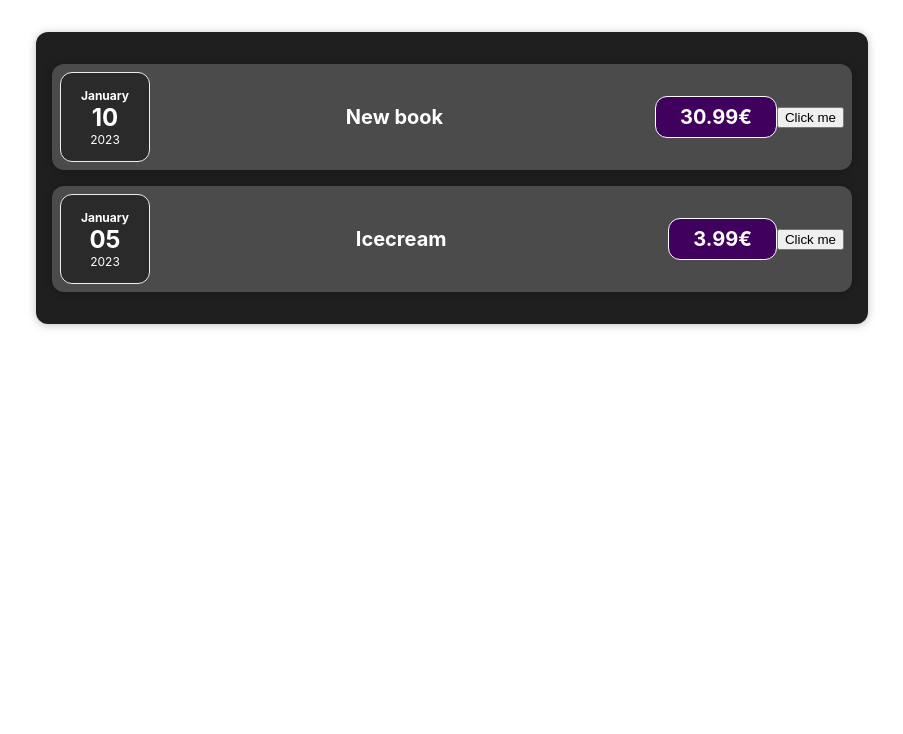
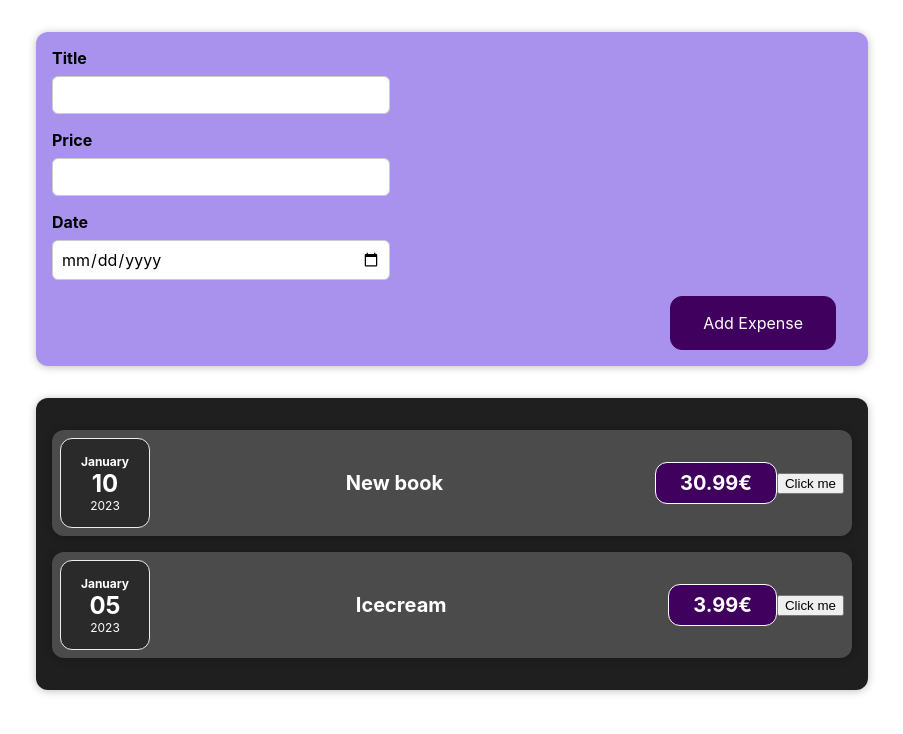
Before and after one commit to janari01/prog_alused, a React (Create React App) app in the folder react/expenses/expenses_app/: page / in a window 1280 px wide. Shown: the top 734 px of the page, without its empty margins (188-1091 px from the left). Built offline with nearby package versions, Linux system fonts and the light colour scheme.

Commit message:
Form element added

```diff
--- a/react/expenses/expenses_app/src/App.js
+++ b/react/expenses/expenses_app/src/App.js
@@ -1,6 +1,5 @@
-import logo from './logo.svg';
 import './App.css';
-
+import NewExpense from './components/NewExpense/newExpense';
 
 import Expenses from "./components/Expenses/Expenses";
 
@@ -19,6 +18,7 @@
   ]
   return (
     <div className="App">
+      <NewExpense></NewExpense>
       <Expenses expenses={expenses} />
     </div>
   );
--- a/react/expenses/expenses_app/src/components/NewExpense/ExpenseForm.css
+++ b/react/expenses/expenses_app/src/components/NewExpense/ExpenseForm.css
@@ -1,5 +1,6 @@
 .new-expense__controls {
     display: flex;
+    flex-direction: column;
     flex-wrap: wrap;
     gap: 1rem;
     margin-bottom: 1rem;
--- /dev/null
+++ b/react/expenses/expenses_app/src/components/NewExpense/ExpenseForm.js
@@ -0,0 +1,31 @@
+import './ExpenseForm.css'
+
+function ExpenseForm(props) {
+    return (
+        <form>
+            <div className='new-expense__controls'>
+                <div className='new-expense__control'>
+                    <label>Title</label>
+                    <input type='text' />
+                </div>
+
+                <div className='new-expense__control'>
+                    <label>Price</label>
+                    <input type='number' min='0.01' step='0.01' />
+                </div>
+
+                <div className='new-expense__control'>
+                    <label>Date</label>
+                    <input type='date' min='2024-11-12' max='2026-01-31' />
+                </div>
+            </div>
+
+            <div className='new-expense__actions'>
+                <button type='submit'>Add Expense</button>
+            </div>
+
+        </form>
+    )
+}
+
+export default ExpenseForm
--- /dev/null
+++ b/react/expenses/expenses_app/src/components/NewExpense/newExpense.js
@@ -0,0 +1,12 @@
+import ExpenseForm from "./ExpenseForm"
+import './NewExpense.css'
+
+function NewExpense(props) {
+    return (
+        <div className="new-expense">
+            <ExpenseForm />
+        </div>
+    )
+}
+
+export default NewExpense
```
